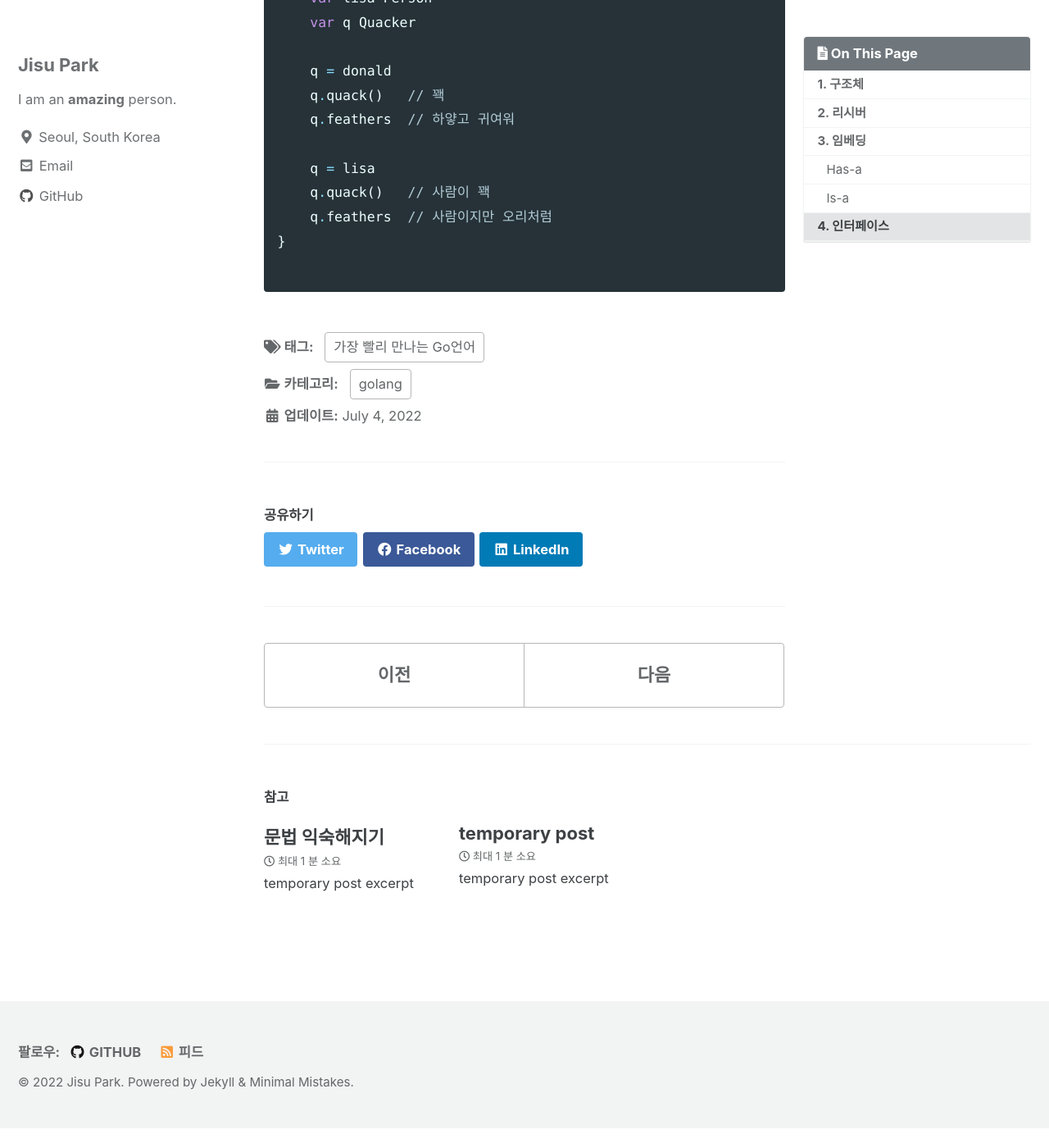
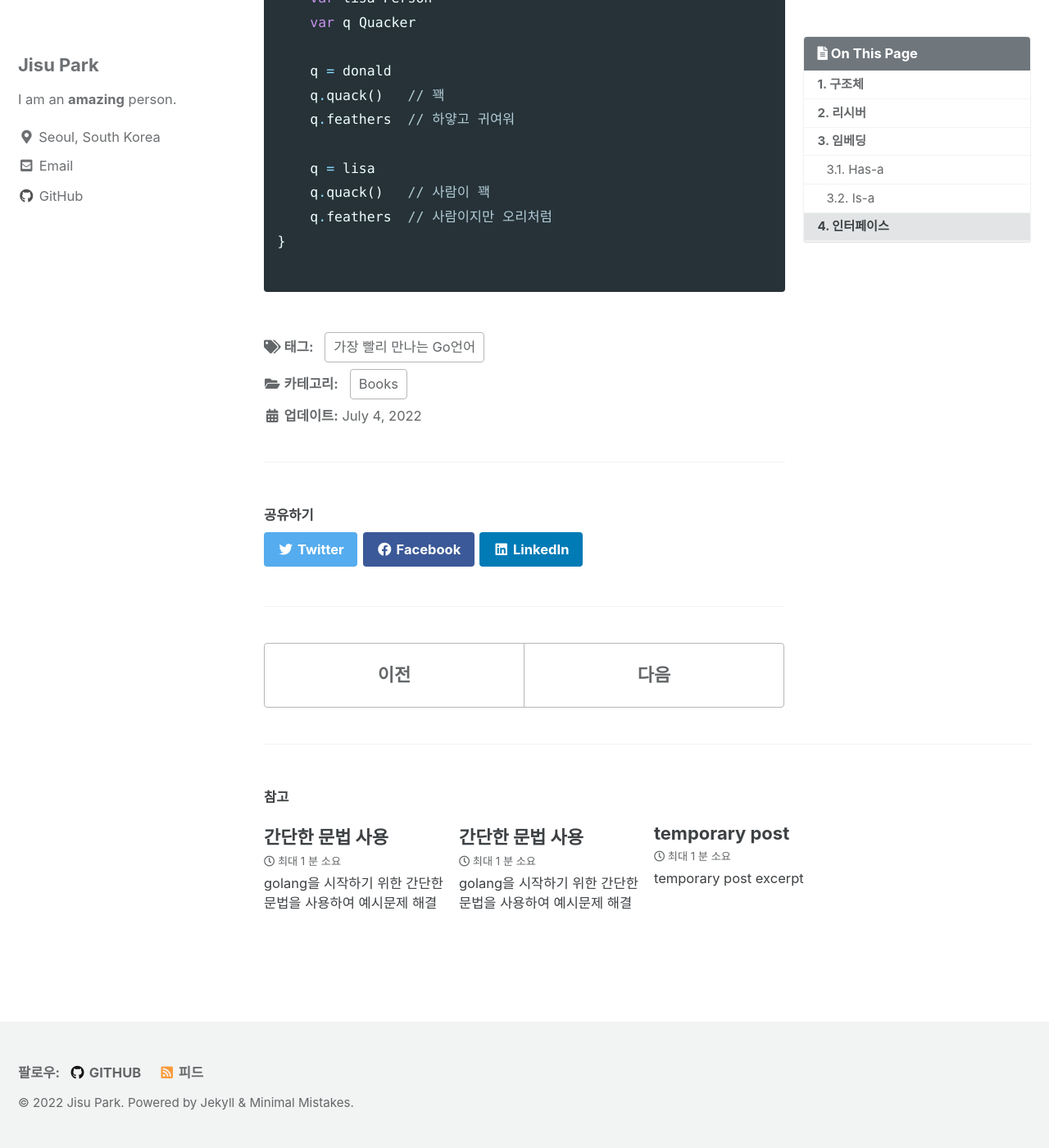
Before and after one commit to toothless486/toothless486.github.io, a Jekyll site: the page built from _posts/2022-07-04-golang-gilbut-struct.md, in a window 1280 px wide and 1400 px high, scrolled down 4070 px. Shown: the whole window at 82% size. Built offline with Jekyll 4.4.1, drawn with Linux system fonts in a browser that asks for light colours; cached includes are drawn as plain includes; before the commit the page ends 5446 px from its top, so only the background shows below that; some of the changed text lies outside the part shown.

Commit message:
chg file name

````diff
--- a/_posts/2022-07-04-문법 익숙해지기.md
+++ b/_posts/2022-07-04-golang-gilbut-grammar.md
@@ -1,6 +1,6 @@
 ---
-title:  "문법 익숙해지기"
-excerpt: "temporary post excerpt"
+title:  "간단한 문법 사용"
+excerpt: "golang을 시작하기 위한 간단한 문법을 사용하여 예시문제 해결"
 
 toc: true
 toc_sticky: true
@@ -8,7 +8,7 @@ toc_sticky: true
 published: true
 
 categories:
-  - golang
+  - Books
 tags:
   - 가장 빨리 만나는 Go언어
 sitemap:
@@ -16,7 +16,7 @@ sitemap:
   priority: 0.8
 ---
 
-### FizzBuzz
+# 1. FizzBuzz
 ```go
 package main
 
@@ -37,7 +37,7 @@ func main() {
 }
 ```
 
-### Bottles
+# 2. Bottles
 ```go
 package main
 
--- a/_posts/2022-07-04-구조체.md
+++ b/_posts/2022-07-04-golang-gilbut-struct.md
@@ -1,6 +1,6 @@
 ---
 title:  "구조체"
-excerpt: "temporary post excerpt"
+excerpt: "구조체, 리시버, 임베딩, 인터페이스 사용"
 
 toc: true
 toc_sticky: true
@@ -8,7 +8,7 @@ toc_sticky: true
 published: true
 
 categories:
-  - golang
+  - Books
 tags:
   - 가장 빨리 만나는 Go언어
 sitemap:
@@ -57,7 +57,7 @@ func main() {
 
 # 3. 임베딩
 임베딩은 클래스의 상속과 같은 효과를 낼 수 있다.
-## Has-a
+## 3.1. Has-a
 ```go
 package main
 
@@ -82,7 +82,7 @@ func main() {
 }
 ```
 
-## Is-a
+## 3.2. Is-a
 ```go
 package main
 
@@ -114,7 +114,6 @@ func main() {
 
 # 4. 인터페이스
 덕 타이핑 : 실제 타입은 상관하지 않고 구현된 메서드로만 타입을 판단
-
 ```go
 type Quacker interface {
     quack()
--- /dev/null
+++ b/_posts/2022-07-05-GoogleTestGuid.md
@@ -0,0 +1,30 @@
+---
+title:  "간단한 문법 사용"
+excerpt: "golang을 시작하기 위한 간단한 문법을 사용하여 예시문제 해결"
+
+toc: true
+toc_sticky: true
+
+published: true
+
+categories:
+  - References
+tags:
+  - GoogleTest
+sitemap:
+  changefreq: daily
+  priority: 0.8
+---
+
+# 1. CMake 설치
+사전에 OpenSSL이 설치되어 있어야 한다고 함. 이거는 모지잉 .. ?
+```
+sudo apt-get install g++
+sudo apt-get install build-essential
+
+wget https://github.com/Kitware/CMake/releases/download/v3.24.0-rc2/cmake-3.24.0-rc2.tar.gz
+tar -xvf cmake-3.24.0-rc2.tar.gz
+cd cmake-3.24.0-rc2/
+
+./bootstrap --prefix=/usr/local
+```
````
